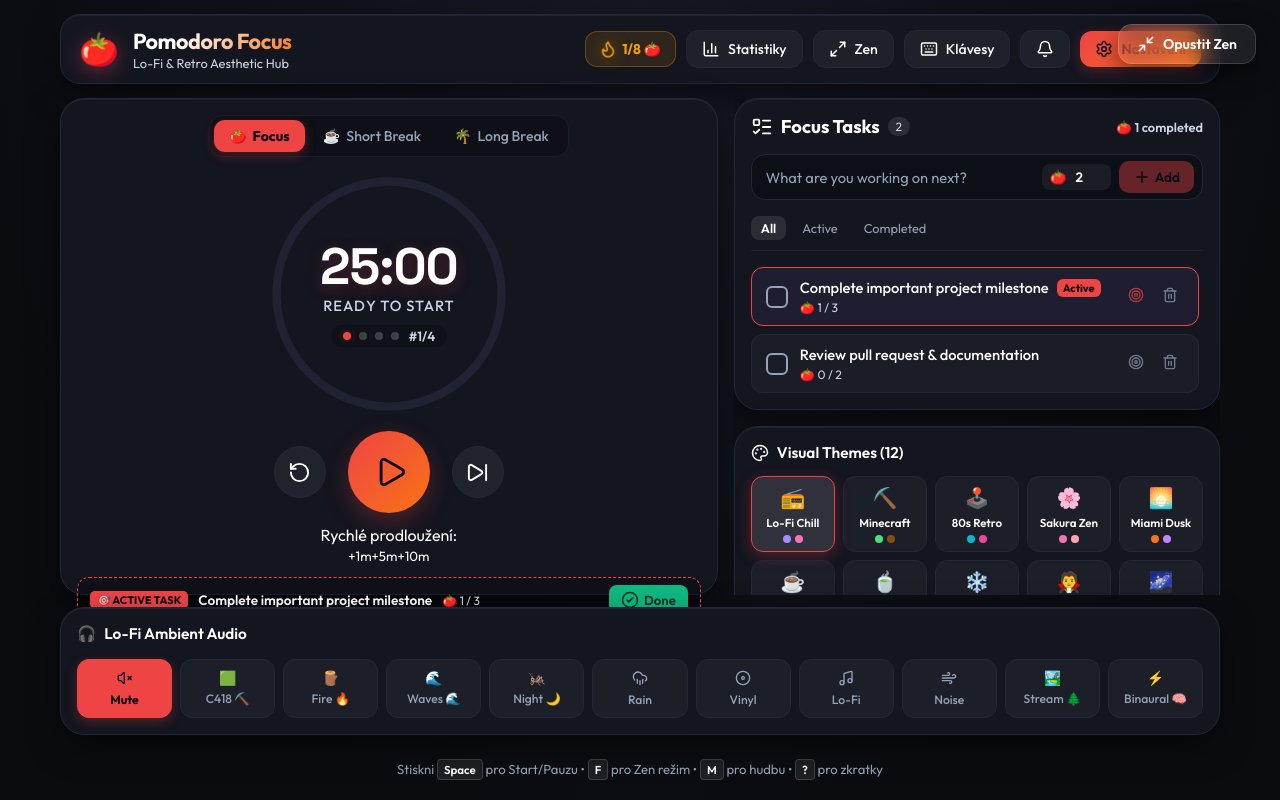
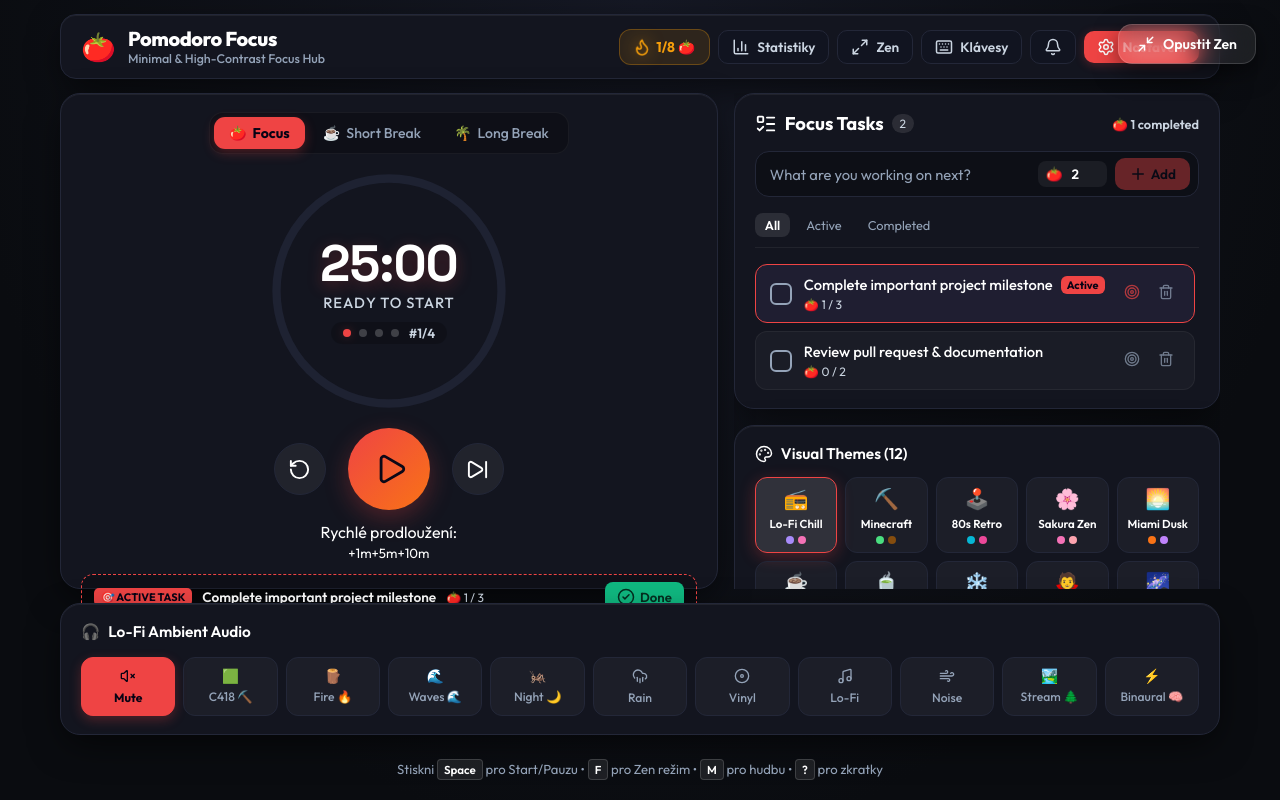
Before and after one commit to Andreyy05/pomodoro, a React (Vite) app: page / in a window 1280 px wide. Built offline with nearby package versions, Linux system fonts and the light colour scheme.

Commit message:
refactor(header): update brand identity and tactile action buttons

```diff
--- a/src/App.tsx
+++ b/src/App.tsx
@@ -462,7 +462,7 @@ export const App: React.FC = () => {
               <span className="brand-icon">🍅</span>
               <div className="brand-titles">
                 <h1 className="brand-title">Pomodoro Focus</h1>
-                <span className="brand-subtitle">Lo-Fi & Retro Aesthetic Hub</span>
+                <span className="brand-subtitle">Minimal & High-Contrast Focus Hub</span>
               </div>
             </div>
 
--- a/src/index.css
+++ b/src/index.css
@@ -364,82 +364,99 @@ button {
   display: flex;
   align-items: center;
   justify-content: space-between;
-  padding: 12px 18px;
+  padding: 12px 20px;
   background: var(--card-bg);
-  backdrop-filter: blur(16px);
   border: 1px solid var(--card-border);
-  border-radius: 20px;
+  border-radius: 16px;
   box-shadow: var(--card-shadow);
 }
 
 .header-brand {
   display: flex;
   align-items: center;
-  gap: 14px;
+  gap: 12px;
 }
 
 .brand-icon {
-  font-size: 32px;
-  filter: drop-shadow(0 4px 10px rgba(244, 63, 94, 0.4));
-  animation: pulseTomato 3s ease-in-out infinite alternate;
-}
-
-@keyframes pulseTomato {
-  from { transform: scale(1) rotate(0deg); }
-  to { transform: scale(1.08) rotate(4deg); }
+  font-size: 28px;
+  line-height: 1;
 }
 
 .brand-title {
-  font-size: 1.35rem;
+  font-size: 1.25rem;
+  font-weight: 800;
+  letter-spacing: -0.02em;
+  color: var(--text-main);
+  line-height: 1.2;
+}
+
+.brand-subtitle {
+  font-size: 0.78rem;
+  color: var(--text-dim);
+  display: block;
+  font-weight: 500;
+}
+
+.header-actions {
+  display: flex;
+  align-items: center;
+  gap: 8px;
+}
+
+.header-streak-badge {
+  display: flex;
+  align-items: center;
+  gap: 6px;
+  padding: 7px 13px;
+  background: #111420;
+  border: 1px solid var(--card-border);
+  border-radius: 10px;
+  color: var(--text-main);
+  font-size: 0.85rem;
   font-weight: 700;
-  letter-spacing: -0.02em;
-  background: linear-gradient(135deg, var(--text-main) 30%, var(--accent-secondary) 100%);
-  -webkit-background-clip: text;
-  -webkit-text-fill-color: transparent;
-}
-
-.brand-subtitle {
-  font-size: 0.8rem;
+  transition: all 0.15s ease;
+}
+
+.header-streak-badge:hover {
+  border-color: #f97316;
+  background: #1a1e30;
+}
+
+.streak-icon {
+  color: #f97316;
+}
+
+.btn-header-action {
+  display: flex;
+  align-items: center;
+  gap: 7px;
+  padding: 7px 13px;
+  background: #111420;
+  border: 1px solid var(--card-border);
+  border-radius: 10px;
   color: var(--text-muted);
-  display: block;
-}
-
-.header-actions {
-  display: flex;
-  align-items: center;
-  gap: 10px;
-}
-
-.btn-header-action {
-  display: flex;
-  align-items: center;
-  gap: 8px;
-  padding: 9px 15px;
-  background: rgba(255, 255, 255, 0.05);
-  border: 1px solid var(--card-border);
-  border-radius: 12px;
-  color: var(--text-main);
-  font-size: 0.88rem;
-  font-weight: 500;
-  transition: all 0.2s ease;
+  font-size: 0.85rem;
+  font-weight: 600;
+  transition: all 0.15s ease;
 }
 
 .btn-header-action:hover {
-  background: rgba(255, 255, 255, 0.12);
-  border-color: var(--accent-primary);
+  background: #1c2132;
+  border-color: rgba(255, 255, 255, 0.2);
+  color: #ffffff;
   transform: translateY(-1px);
 }
 
 .btn-settings-trigger {
-  background: linear-gradient(135deg, var(--accent-primary), var(--accent-secondary));
-  color: #0c0817;
-  font-weight: 600;
+  background: var(--accent-primary);
+  color: #ffffff;
+  font-weight: 700;
   border: none;
-  box-shadow: 0 4px 14px var(--accent-glow);
+  box-shadow: 0 2px 10px var(--accent-glow);
 }
 
 .btn-settings-trigger:hover {
-  transform: translateY(-2px);
+  transform: translateY(-1px);
   filter: brightness(1.1);
 }
 
@@ -454,12 +471,10 @@ button {
 
 @media (max-width: 900px) {
   .dashboard-grid {
-  display: grid;
-  grid-template-columns: 1.15fr 0.85fr;
-  gap: 16px;
-  align-items: stretch;
-  min-height: 0;
-}
+    display: flex;
+    flex-direction: column;
+    gap: 16px;
+  }
   .btn-label-desktop {
     display: none;
   }
@@ -472,7 +487,6 @@ button {
   height: 100%;
 }
 
-/* Timer card stretches to match side-column height (Focus Tasks + Visual Themes) */
 .timer-column .timer-container {
   flex: 1;
   height: 100%;
@@ -491,29 +505,28 @@ button {
   overflow-y: auto;
   min-height: 0;
 }
-/* Dashboard Wrapper: contains grid + full-width ambient bar */
+
+/* Dashboard Wrapper */
 .dashboard-wrapper {
   display: flex;
   flex-direction: column;
-  gap: 12px;
+  gap: 14px;
   flex: 1;
   min-height: 0;
 }
 
-/* Glass Card */
+/* Solid Crisp Card */
 .glass-card {
   background: var(--card-bg);
-  backdrop-filter: blur(20px);
-  -webkit-backdrop-filter: blur(20px);
   border: 1px solid var(--card-border);
-  border-radius: 24px;
-  padding: 16px;
+  border-radius: 20px;
+  padding: 18px 20px;
   box-shadow: var(--card-shadow);
-  transition: border-color 0.3s ease, box-shadow 0.3s ease;
+  transition: border-color 0.2s ease;
 }
 
 .glass-card:hover {
-  border-color: rgba(255, 255, 255, 0.2);
+  border-color: rgba(255, 255, 255, 0.16);
 }
 
 /* ==========================================================================
```
